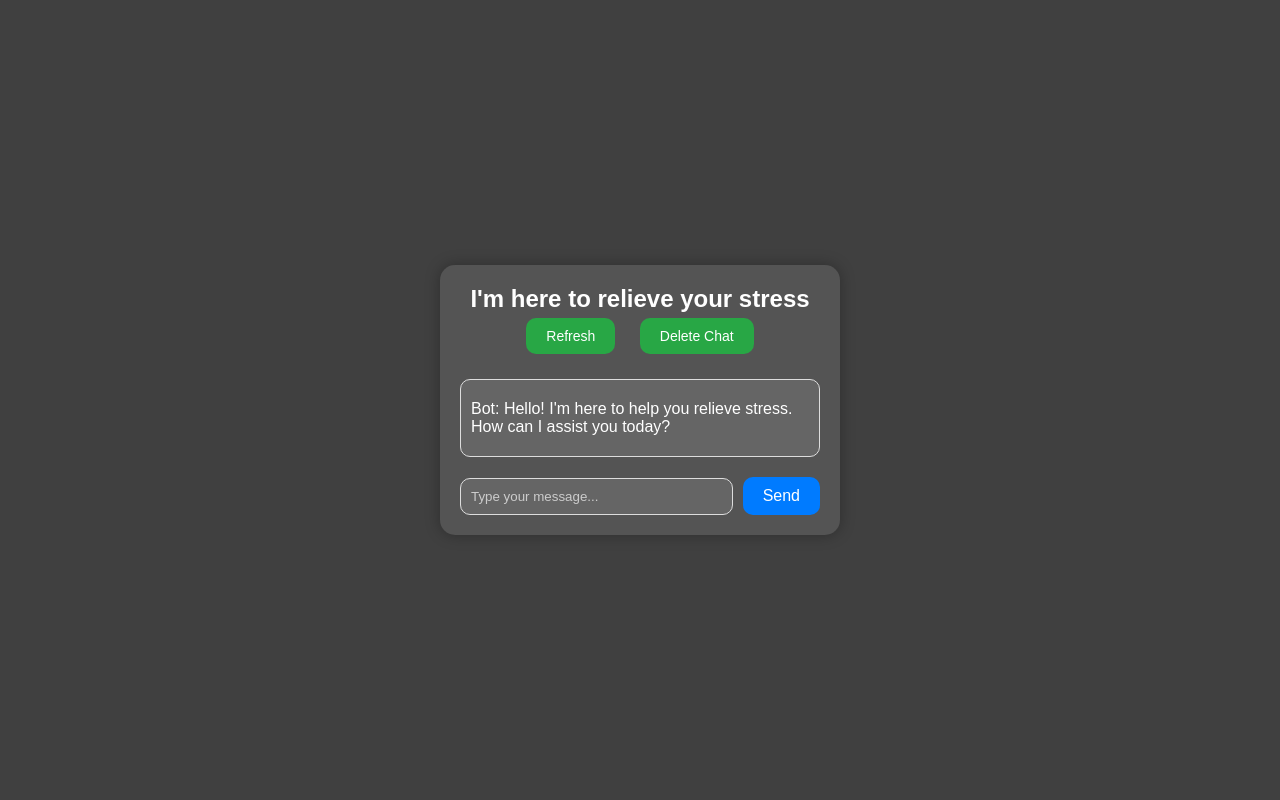
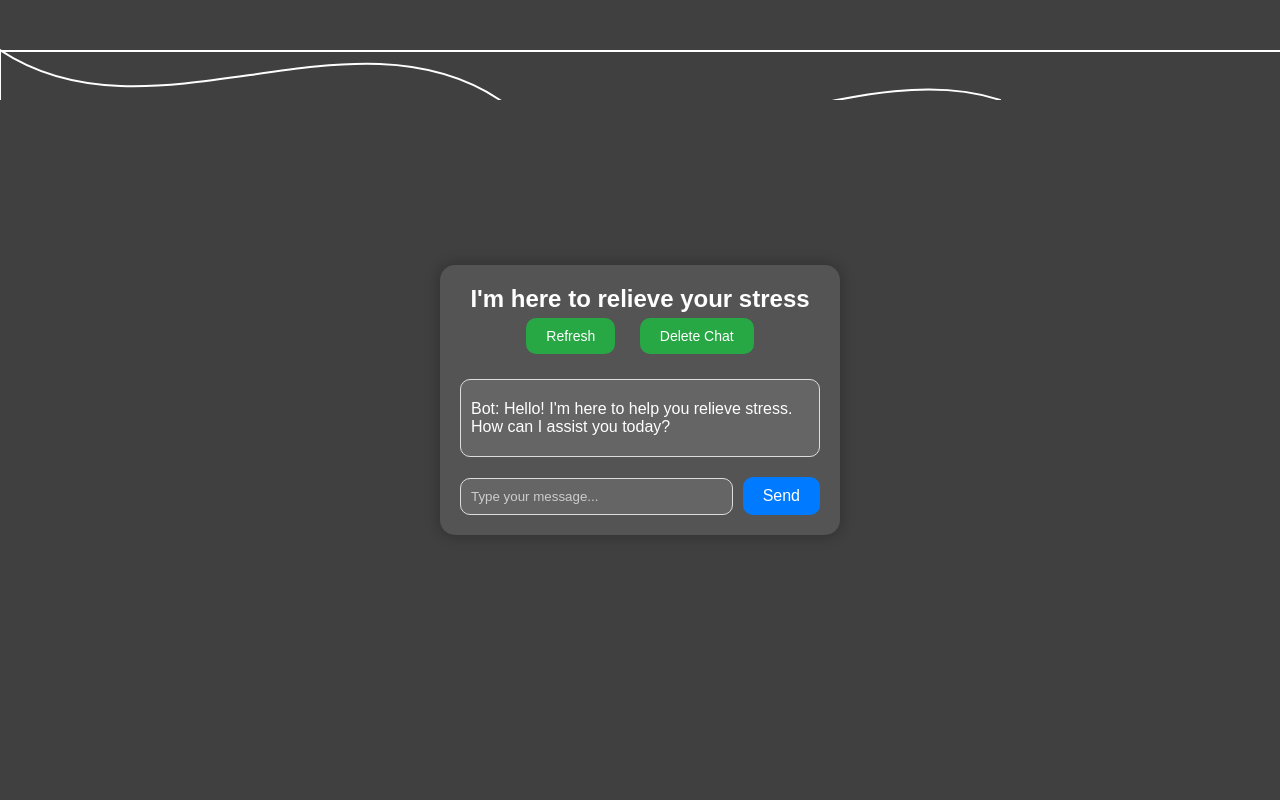
Before and after one commit to Mushaab/Stress-buster-bot, a Flask app: page / in a window 1280 px wide. Run offline with Flask 3, Linux system fonts and the light colour scheme.

Commit message:
Add thin white curve line to the design

```diff
--- a/static/styles.css
+++ b/static/styles.css
@@ -7,6 +7,19 @@ body {
     height: 100vh;
     margin: 0;
     color: white; /* White text color for all text */
+    position: relative; /* Relative position to allow absolute positioning of the curve */
+}
+
+body:before {
+    content: "";
+    position: absolute;
+    top: 0; /* Positioned at the top */
+    left: 0;
+    width: 100%;
+    height: 50px; /* Adjust the height for the curve */
+    background: none;
+    border-bottom: 2px solid white; /* Thin white line */
+    border-radius: 50% 50% 0 0; /* Curved effect */
 }
 
 .chat-container {
@@ -95,12 +108,12 @@ body {
     transform: translateY(-2px);
 }
 
-.chat-input button:active {
+chat-input button:active {
     background-color: #003f7f;
     transform: translateY(1px);
 }
 
-.chat-input button:focus {
+chat-input button:focus {
     outline: none;
     box-shadow: 0 0 5px rgba(0, 123, 255, 0.5);
 }
--- a/templates/index.html
+++ b/templates/index.html
@@ -7,6 +7,11 @@
     <link rel="stylesheet" href="/static/styles.css">
 </head>
 <body>
+    <!-- Add the curve line SVG here -->
+    <svg width="100%" height="100" xmlns="http://www.w3.org/2000/svg" style="position: absolute; top: 0; left: 0;">
+        <path d="M0,50 C150,150 350,0 500,100 C650,200 850,50 1000,100 L1000,150 L0,150 Z" fill="none" stroke="white" stroke-width="2"/>
+    </svg>
+
     <div class="chat-container">
         <div class="chat-box">
             <div class="chat-header">
```
Also changed, not shown: 1 other file.
